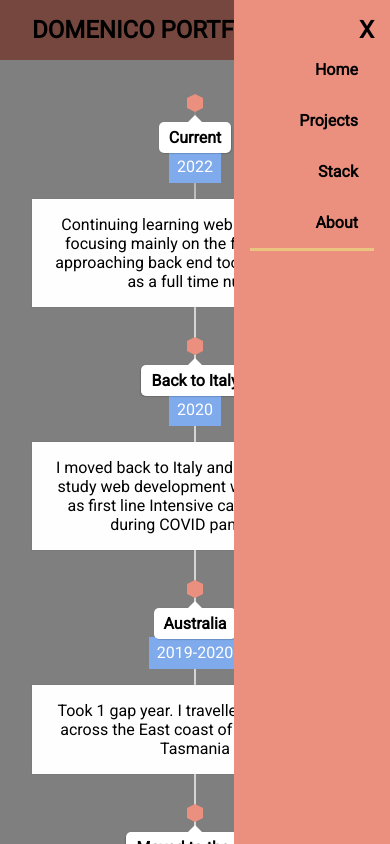
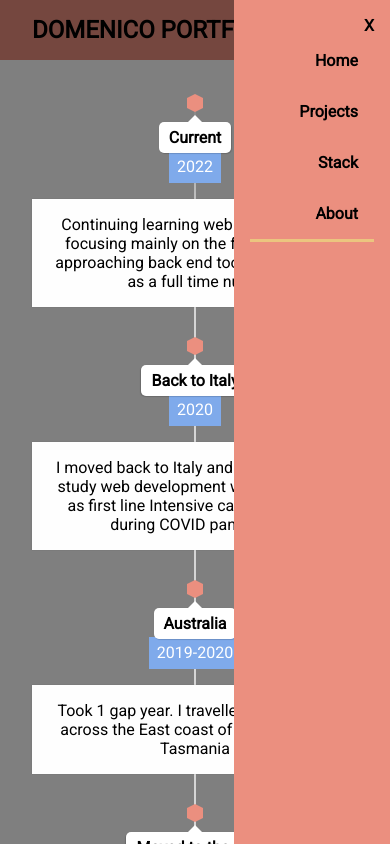
Before and after one commit to Mimmofalena/domenico-portfolio, a React (Create React App) app: page /domenico-portfolio/about in a window 390 px wide. Both pictures are taken after a click on the element 346 px from the left and 31 px from the top of the page. Shown: the top 844 px of the page. Built offline with nearby package versions, Linux system fonts and the light colour scheme.

Commit message:
improved close button style on menu small width devices

```diff
--- a/src/components/Header/Header.js
+++ b/src/components/Header/Header.js
@@ -22,9 +22,9 @@ const Header = () => {
           <>
             <div className={classes.mask} onClick={menuHandler} />
             <div className={classes.openMenu}>
-              <h2 className={classes.close} onClick={menuHandler}>
+              <p className={classes.close} onClick={menuHandler}>
                 X
-              </h2>
+              </p>
               <NavLink
                 end
                 // style={{ textDecoration: "none", color: "black" }}
--- a/src/components/Header/Header.module.css
+++ b/src/components/Header/Header.module.css
@@ -83,6 +83,13 @@
   overflow: hidden;
 }
 
+.close {
+  cursor: pointer;
+  width: fit-content;
+  margin-left: auto;
+  font-weight: 600;
+}
+
 /* small tablet styles */
 
 @media screen and (min-width: 620px) {
```
